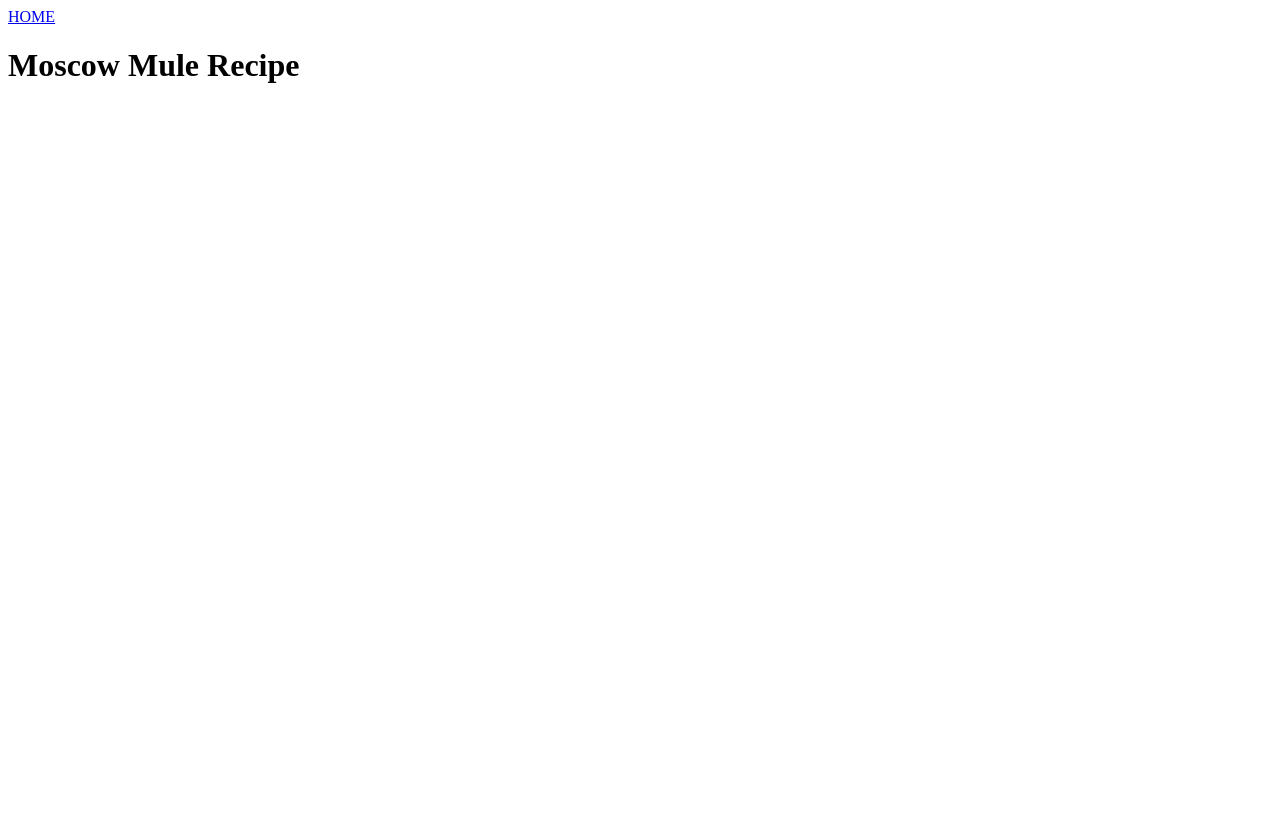
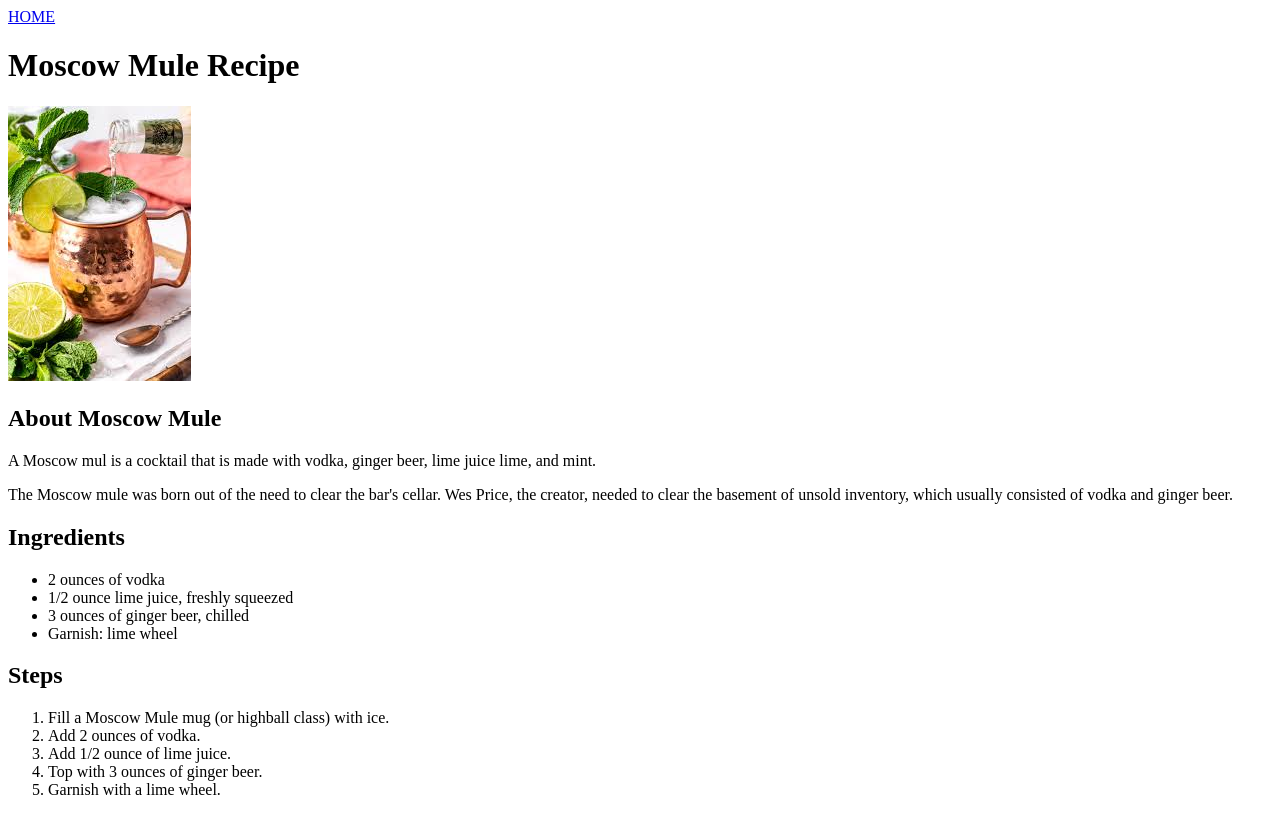
Before and after one commit to JDElijah/odin-recipes, a plain HTML site: page recipes/moscow-mule.html in a window 1280 px wide. Drawn offline with Linux system fonts and the light colour scheme.

Commit message:
Populate ingredients and steps for Moscow Mule.
Use headings, ordered, unordered lists to add Moscoe Mule content.

```diff
--- a/recipes/moscow-mule.html
+++ b/recipes/moscow-mule.html
@@ -8,6 +8,29 @@
 <body>
     <a href="../index.html">HOME</a>
     <h1>Moscow Mule Recipe</h1>
+    <img src="./images/moscow-mule.jpg" alt="Moscow mule with garnish">
 
+    <h2>About Moscow Mule</h2>
+    <p>A Moscow mul is a cocktail that is made with vodka, ginger beer, lime juice
+        lime, and mint.
+    </p>
+    <p>The Moscow mule was born out of the need to clear the bar's cellar. Wes Price, the creator,
+        needed to clear the basement of unsold inventory, which usually consisted of vodka and ginger beer.
+    </p>
+    <h2>Ingredients</h2>
+    <ul>
+        <li>2 ounces of vodka</li>
+        <li>1/2 ounce lime juice, freshly squeezed</li>
+        <li>3 ounces of ginger beer, chilled</li>
+        <li>Garnish: lime wheel</li>
+    </ul>
+    <h2>Steps</h2>
+    <ol>
+        <li>Fill a Moscow Mule mug (or highball class) with ice.</li>
+        <li>Add 2 ounces of vodka.</li>
+        <li>Add 1/2 ounce of lime juice.</li>
+        <li>Top with 3 ounces of ginger beer.</li>
+        <li>Garnish with a lime wheel.</li>
+    </ol>
 </body>
 </html>
```
